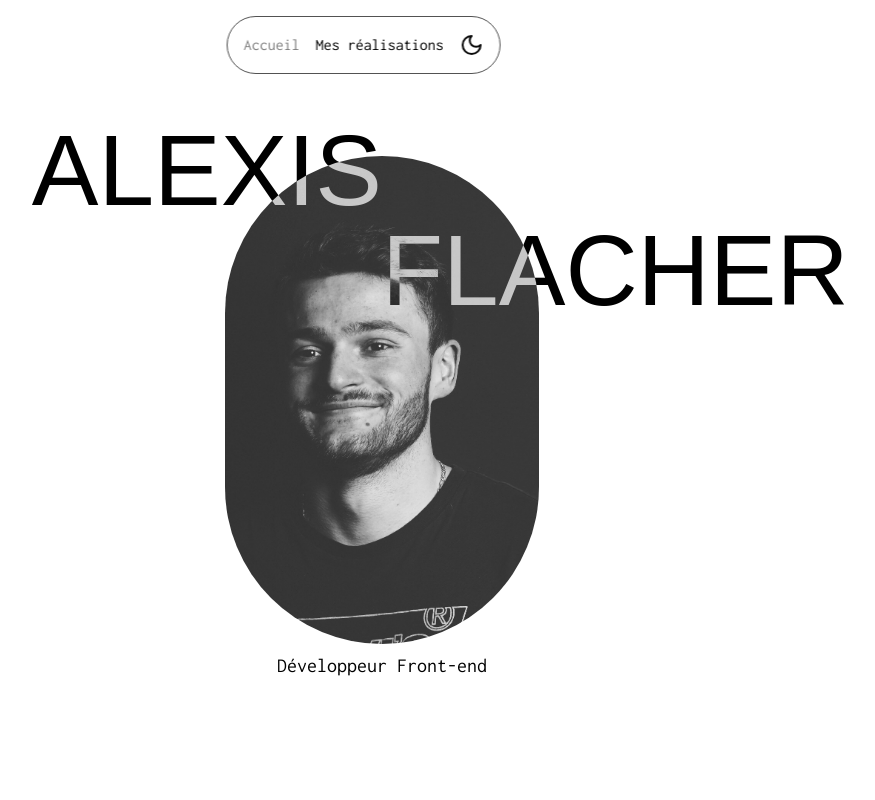
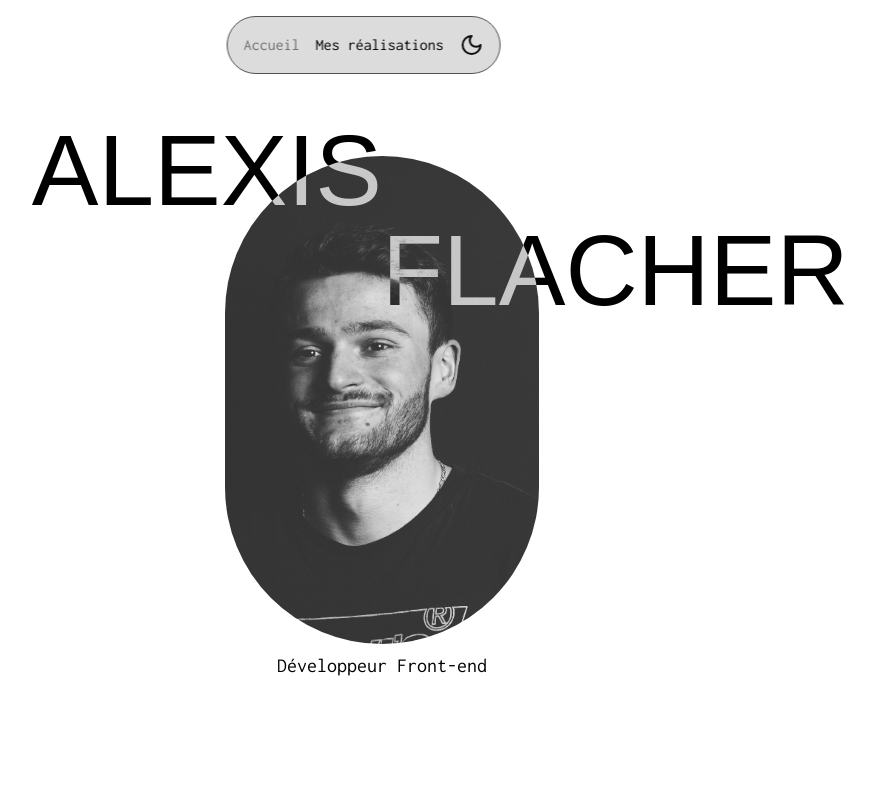
Before and after one commit to AlexisF9/Portfolio-2025, a Next.js app: page / in a window 1280 px wide. Shown: the top 800 px of the page, without its empty margins (258-1133 px from the left). Built offline with nearby package versions, Linux system fonts and the light colour scheme; a web font is replaced by a local one.

Commit message:
edit navbar style

```diff
--- a/src/components/navbar.tsx
+++ b/src/components/navbar.tsx
@@ -86,7 +86,7 @@ export function Navbar() {
     <nav>
       <div
         ref={headerRef}
-        className={`fixed z-[9] top-4 left-[50%] translate-x-[-50%] p-4 border bg-white/20 border-neutral-600 dark:border-neutral-300 rounded-full backdrop-blur-sm ${
+        className={`fixed z-[9] top-4 left-[50%] translate-x-[-50%] p-4 border bg-neutral-600/20 dark:bg-white/20 border-neutral-600 dark:border-neutral-300 rounded-full backdrop-blur-sm ${
           !hasAlreadyAnimated && "translate-y-[-150px]"
         }`}
       >
```
